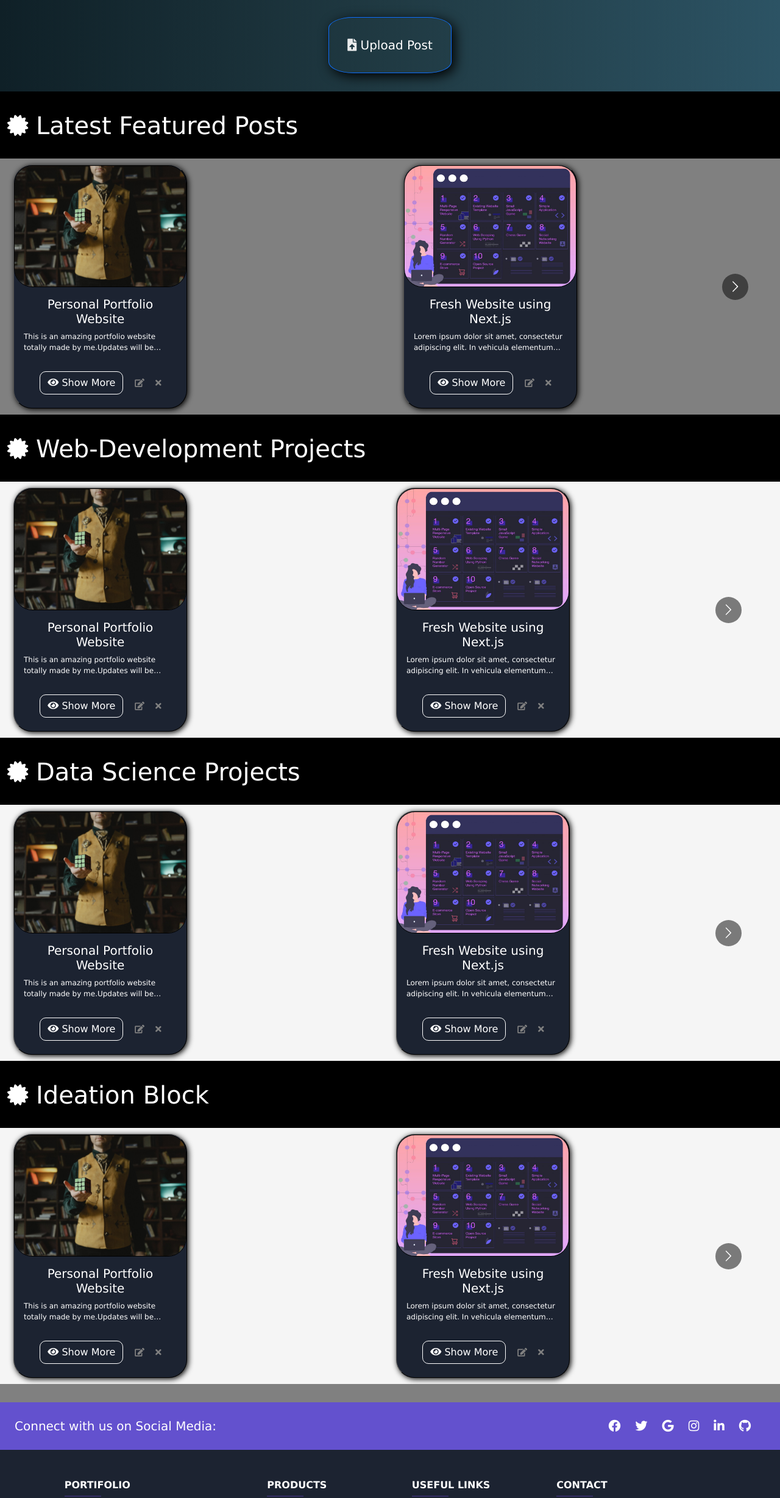
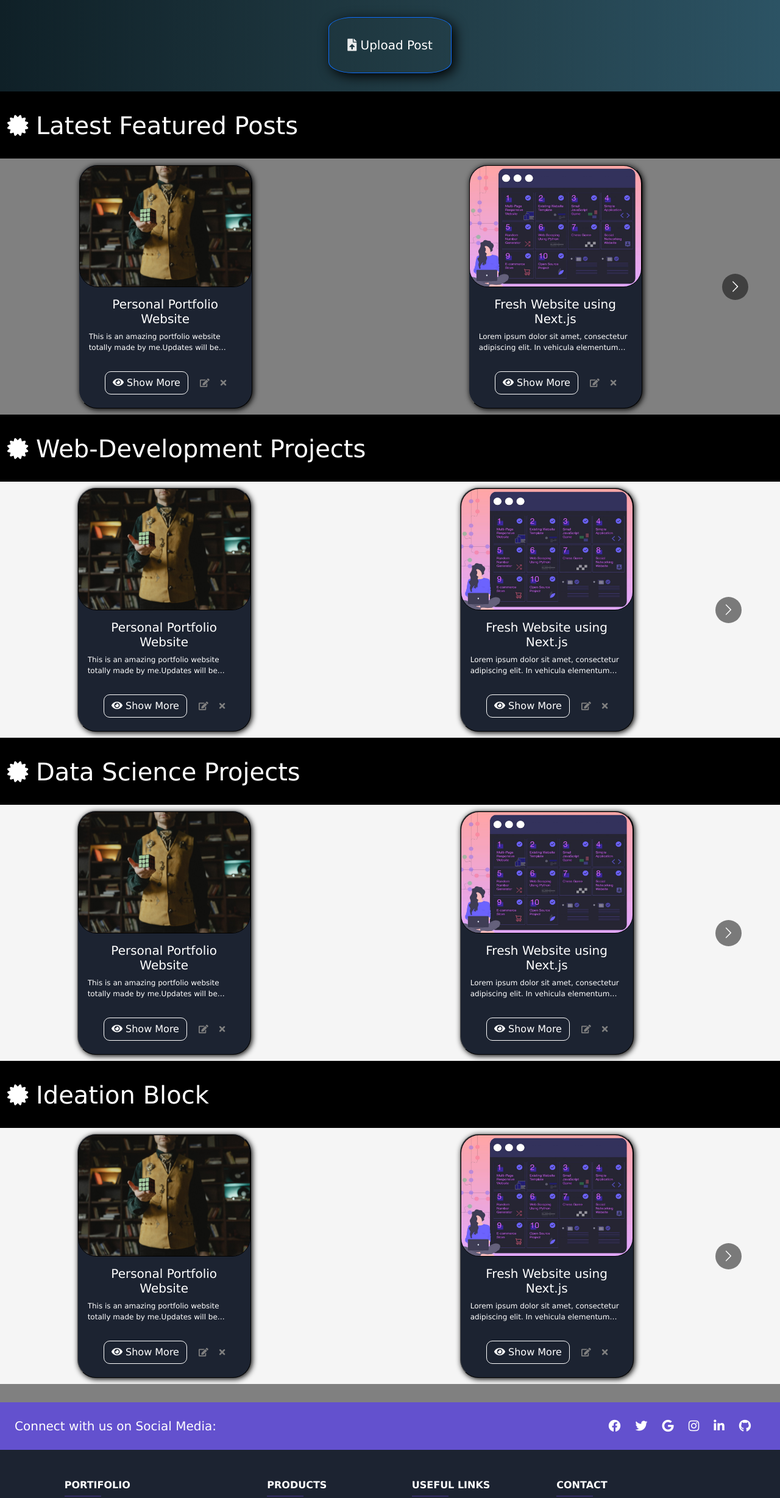
Before and after one commit to abuzar7266/portfolio-fe, a React (Create React App) app: page / in a window 1280 px wide. Shown: the part 972-3429 px from the top of the page at 61% size. Built offline with nearby package versions, Linux system fonts and the light colour scheme; the HTML template or start-up script is replaced by a standard one.

Commit message:
SCREEN section Home-Navbar-Contact alignment-update-1

```diff
--- a/src/pages/jsx/home.jsx
+++ b/src/pages/jsx/home.jsx
@@ -158,7 +158,7 @@ class Home extends Component
         {
             Data.map((data,idx)=>
             {
-                return(<div>
+                return(<div className="offset-2">
                 <Post CardData={data}/>
                 </div>
                 );
@@ -166,7 +166,7 @@ class Home extends Component
         }{
             Data.map((data,idx)=>
             {
-                return(<div>
+                return(<div className="offset-2">
                 <Post CardData={data}/>
                 </div>
                 );
@@ -175,7 +175,7 @@ class Home extends Component
         {
             Data.map((data,idx)=>
             {
-                return(<div>
+                return(<div className="offset-2">
                 <Post CardData={data}/>
                 </div>
                 );
@@ -183,7 +183,7 @@ class Home extends Component
         }{
             Data.map((data,idx)=>
             {
-                return(<div>
+                return(<div className="offset-2">
                 <Post CardData={data}/>
                 </div>
                 );
@@ -200,7 +200,7 @@ class Home extends Component
         {
             Data.map((data,idx)=>
             {
-                return(<div>
+                return(<div className="offset-2">
                 <Post CardData={data}/>
                 </div>
                 );
@@ -208,7 +208,7 @@ class Home extends Component
         }{
             Data.map((data,idx)=>
             {
-                return(<div>
+                return(<div className="offset-2">
                 <Post CardData={data}/>
                 </div>
                 );
@@ -217,7 +217,7 @@ class Home extends Component
         {
             Data.map((data,idx)=>
             {
-                return(<div>
+                return(<div className="offset-2">
                 <Post CardData={data}/>
                 </div>
                 );
@@ -225,7 +225,7 @@ class Home extends Component
         }{
             Data.map((data,idx)=>
             {
-                return(<div>
+                return(<div className="offset-2">
                 <Post CardData={data}/>
                 </div>
                 );
@@ -241,7 +241,7 @@ class Home extends Component
         {
             Data.map((data,idx)=>
             {
-                return(<div>
+                return(<div className="offset-2">
                 <Post CardData={data}/>
                 </div>
                 );
@@ -249,7 +249,7 @@ class Home extends Component
         }{
             Data.map((data,idx)=>
             {
-                return(<div>
+                return(<div className="offset-2">
                 <Post CardData={data}/>
                 </div>
                 );
@@ -258,7 +258,7 @@ class Home extends Component
         {
             Data.map((data,idx)=>
             {
-                return(<div>
+                return(<div className="offset-2">
                 <Post CardData={data}/>
                 </div>
                 );
@@ -266,7 +266,7 @@ class Home extends Component
         }{
             Data.map((data,idx)=>
             {
-                return(<div>
+                return(<div className="offset-2">
                 <Post CardData={data}/>
                 </div>
                 );
@@ -282,7 +282,7 @@ class Home extends Component
         {
             Data.map((data,idx)=>
             {
-                return(<div>
+                return(<div className="offset-2">
                 <Post CardData={data}/>
                 </div>
                 );
@@ -290,7 +290,7 @@ class Home extends Component
         }{
             Data.map((data,idx)=>
             {
-                return(<div>
+                return(<div className="offset-2">
                 <Post CardData={data}/>
                 </div>
                 );
@@ -299,7 +299,7 @@ class Home extends Component
         {
             Data.map((data,idx)=>
             {
-                return(<div>
+                return(<div className="offset-2">
                 <Post CardData={data}/>
                 </div>
                 );
@@ -307,7 +307,7 @@ class Home extends Component
         }{
             Data.map((data,idx)=>
             {
-                return(<div>
+                return(<div className="offset-2">
                 <Post CardData={data}/>
                 </div>
                 );
```
